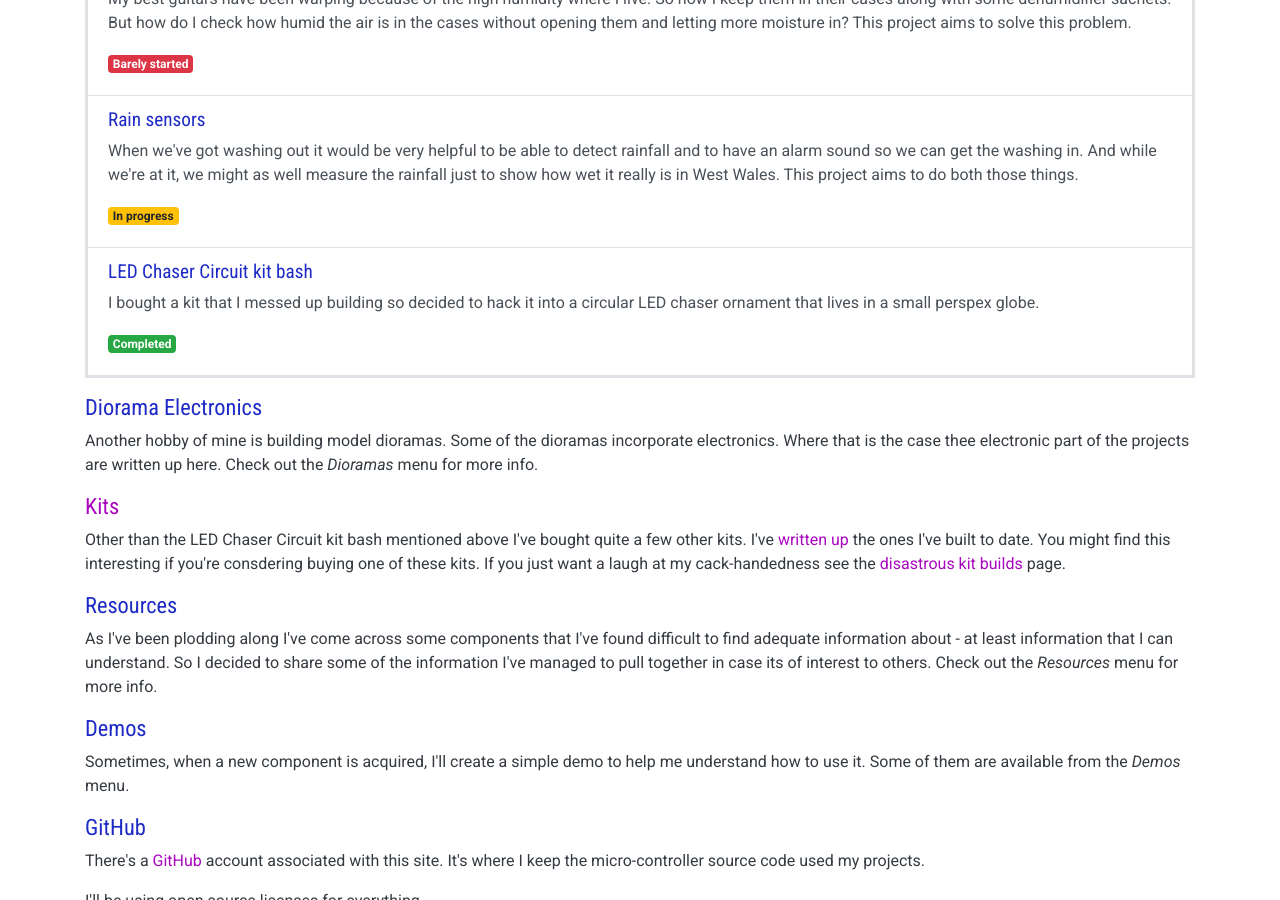
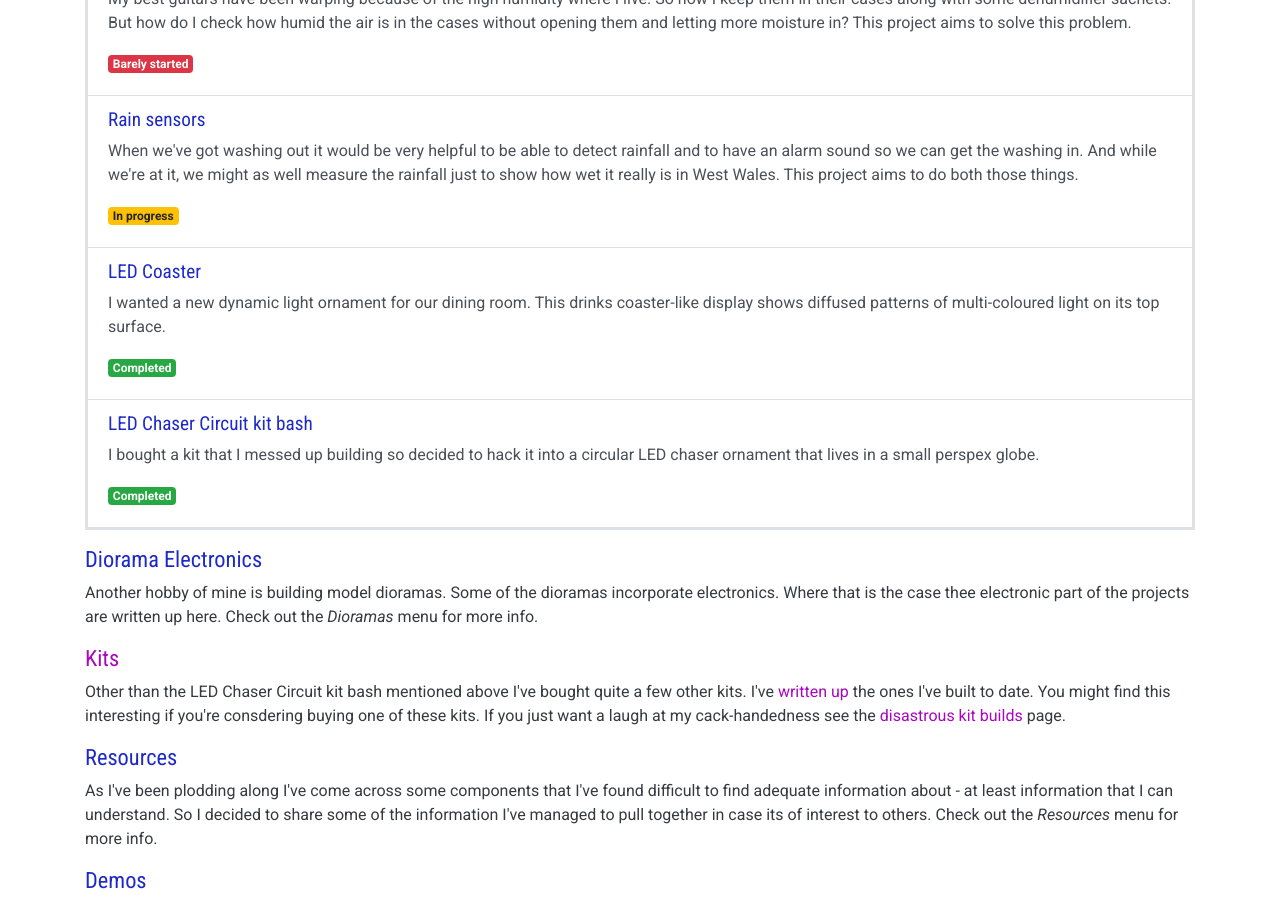
Before and after one commit to cahamo/cahamo.github.io, a Jekyll site: the page built from index.html, in a window 1280 px wide and 900 px high, scrolled down 1172 px. Built offline with Jekyll 4.4.1, drawn with Linux system fonts in a browser that asks for light colours; comment, search, counter and statistics services are not loaded.

Commit message:
Add LED coaster project to menu & home page
A link was added to the Projects drop down menu and a brief, clickable, description was added to the home page.

```diff
--- a/_includes/header.html
+++ b/_includes/header.html
@@ -20,6 +20,7 @@
             <a class="dropdown-item" href="/projects/tongue-drum">Electro-Tongue Drum</a>
             <a class="dropdown-item" href="/projects/guitar-case-sensor">Guitar Case Humidity Sensor</a>
             <a class="dropdown-item" href="/projects/rain-sensors/">Rain Sensors</a>
+            <a class="dropdown-item" href="/projects/led-coaster/">LED Coaster</a>
             <div class="dropdown-divider"></div>
             <a class="dropdown-item disabled" href="#">Kits</a>
             <a class="dropdown-item" href="/projects/kits/circular-led-chaser">Circular LED Chaser [Kit Bash]</a>
--- a/index.html
+++ b/index.html
@@ -59,6 +59,12 @@
         <p class="mb-2"><span class="badge badge-warning">In&nbsp;progress</span></p>
     </a>
 
+    <a href="/projects/led-coaster/" class="list-group-item list-group-item-action flex-column align-items-start">
+        <h3>LED Coaster</h3>
+        <p>I wanted a new dynamic light ornament for our dining room. This drinks coaster-like display shows diffused patterns of multi-coloured light on its top surface.</p>
+        <p class="mb-2"><span class="badge badge-success">Completed</span></p>
+    </a>
+
     <a href="/projects/kits/circular-led-chaser/" class="list-group-item list-group-item-action flex-column align-items-start">
         <h3>LED Chaser Circuit kit bash</h3>
         <p>I bought a kit that I messed up building so decided to hack it into a circular LED chaser ornament that lives in a small perspex globe.</p>
```
